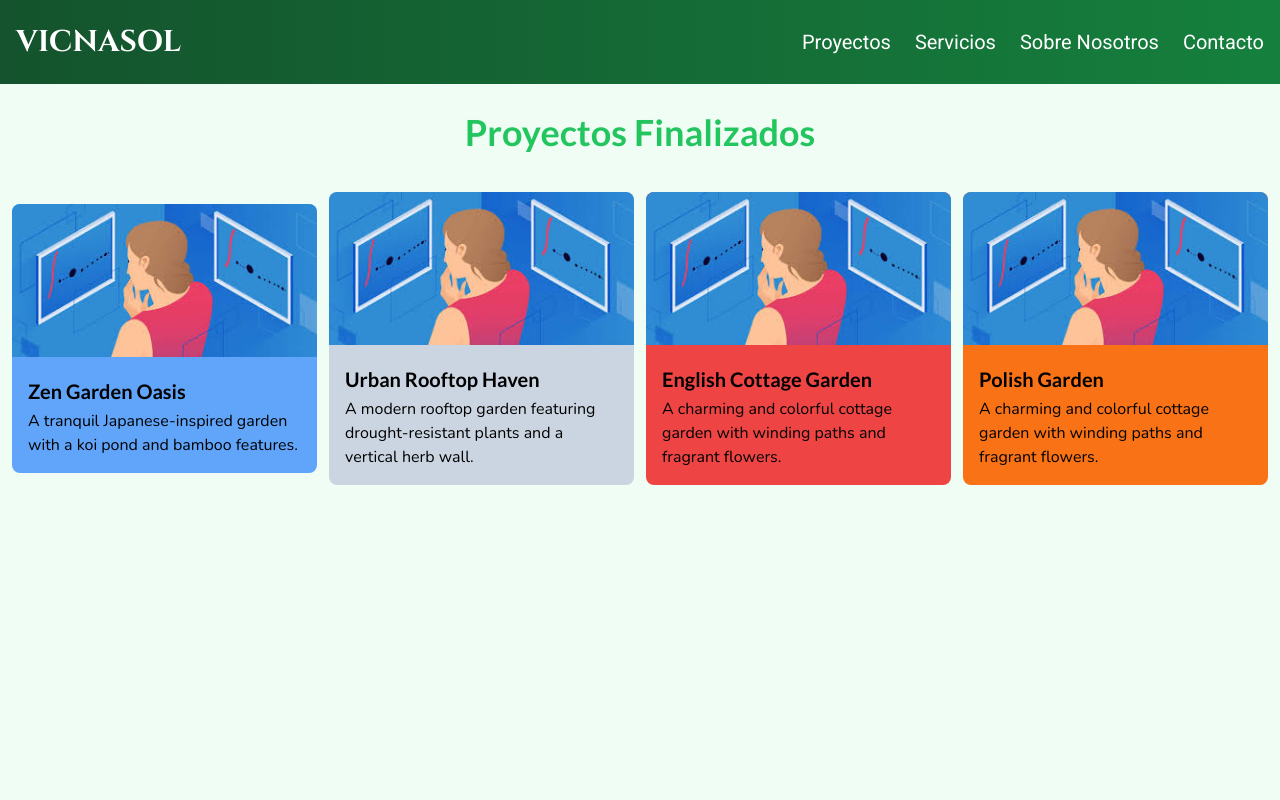
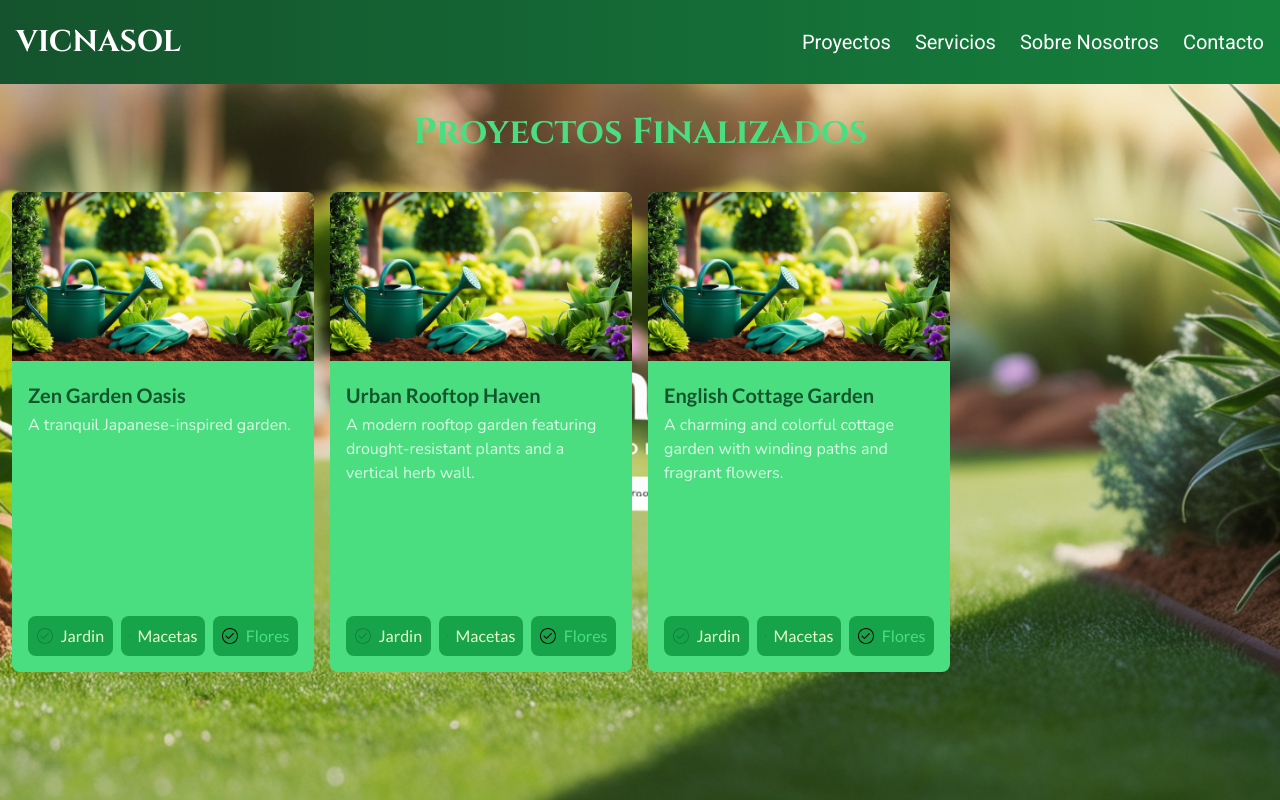
Before and after one commit to Gi4ncarlo/Vicnasol, a Next.js app in the folder vicnasol/: page /pages/Proyectos in a window 1280 px wide. Shown: the top 800 px of the page. Built offline with nearby package versions, Linux system fonts and the light colour scheme.

Commit message:
Concluyo pagina proyectos

```diff
--- a/vicnasol/src/app/pages/Contacto/page.tsx
+++ b/vicnasol/src/app/pages/Contacto/page.tsx
@@ -74,9 +74,9 @@ const Contact: NextPage = () => {
       <Image
           src="/images/vicnasolContacto.jpg"
           alt="contacto"
-          width={200}
-          height={200}
-          className="min-w-full hover:transform hover:scale-105 transition duration-200 rounded-md  sm:min-h-full p-2 rounded-sm sm:w-[200px] lg:w-[400px] lg:max-h-[700px] lg:max-w-[400px]"
+          width={1920}
+          height={1080}
+          className="min-w-full hover:transform hover:scale-105 transition duration-200 sm:min-h-full p-2 rounded-sm sm:w-[200px] lg:w-[400px] lg:max-h-[700px] lg:max-w-[400px]"
         />
         </div>
     </div>
--- a/vicnasol/src/app/pages/Proyectos/page.tsx
+++ b/vicnasol/src/app/pages/Proyectos/page.tsx
@@ -1,83 +1,80 @@
 import Image from "next/image";
+import { SlCheck } from "react-icons/sl";
 
 export default function Home() {
   return (
-    <main className="">
+    <main className="bg-[url('/images/fondo_proyectos.jpg')] bg-center bg-cover h-full min-h-screen">
       <div className="">
-        <h1 className="text-green-500 text-center text-xl font-bold font-lato pt-16 lg:text-4xl lg:pt-28">
+        <h1 className="text-green-400 text-center text-xl font-bold font-cinzel pt-16 lg:text-4xl lg:pt-28">
           Proyectos Finalizados
         </h1>
       </div>
 
-      <div className="grid grid-cols-1 my-10 sm:grid-cols-2 lg:grid-cols-4 border-s-orange-100 gap-3 m-3 place-items-center">
-        <div className="bg-blue-400 rounded-lg overflow-hidden ">
+      <div className="grid grid-cols-1 py-10 sm:grid-cols-2 lg:grid-cols-4 gap-4 lg:mx-3 place-items-center">
+        {projects.map((project, index) => (
+          <div
+            key={index}
+            className="bg-green-400 rounded-lg overflow-hidden w-full sm:max-w-xs lg:max-w-[450px] lg:h-[480px] flex flex-col
+             hover:scale-105 hover:shadow-lg transition-all delay-150"
+          >
             <Image
-            src="/images/prueba.jpg"
+              src="/images/fondo_contacto.jpg"
               alt="Imagen proyecto"
-            width={100}
-            height={100}
-            className="w-full"
+              width={1920}
+              height={1080}
+              className="w-full max-h-70 object-cover"
             />
-          <div className="p-4">
-            <h2 className="text-base font-lato font-[700] py-1 lg:text-xl">Zen Garden Oasis</h2>
-            <p className="font-nunito text-sm lg:text-base">
-              A tranquil Japanese-inspired garden with a koi pond and bamboo
-              features.
-            </p>
-          </div>
-        </div>
-        <div className="bg-slate-300 rounded-lg overflow-hidden">
-          <Image
-            src="/images/prueba.jpg"
-            alt="Imagen proyecto"
-            width={100}
-            height={100}
-            className="w-full"
-          />
-          <div className="p-4">
-          <h2 className="text-base font-lato font-[700] py-1 lg:text-xl">Urban Rooftop Haven</h2>
-          <p className="font-nunito text-sm lg:text-base">
-            A modern rooftop garden featuring drought-resistant plants and a
-            vertical herb wall.
+            <div className="p-4 flex flex-col justify-between flex-grow">
+              <div>
+                <h2 className="text-base font-lato font-[700] py-1 lg:text-xl text-green-900">
+                  {project.title}
+                </h2>
+                <p className="font-nunito text-sm lg:text-base text-green-100">
+                  {project.description}
                 </p>
               </div>
 
+              {/* EFECTOS Y ESTILOS A MODO DE EJEMPLO  */}
+              <div className="grid grid-cols-3 gap-2 mt-4 lg:mt-0">
+                <div className="rounded-lg bg-green-600 p-1 lg:p-2 flex justify-center items-center gap-2 hover:shadow-lg cursor-pointer">
+                <SlCheck className="text-green-700"/>
+                  <p className="font-lato text-lime-100">Jardin</p>
                 </div>
-        <div className="bg-red-500 rounded-lg overflow-hidden">
-          <Image
-            src="/images/prueba.jpg"
-            alt="Imagen proyecto"
-            width={100}
-            height={100}
-            className="w-full"
-          />
-          <div className="p-4">
-          <h2 className="text-base font-lato font-[700] py-1 lg:text-xl">English Cottage Garden</h2>
-          <p className="font-nunito text-sm lg:text-base">
-            A charming and colorful cottage garden with winding paths and
-            fragrant flowers.
-          </p>
+                <div className="rounded-lg bg-green-600 p-1 lg:p-2 flex justify-center items-center gap-2 hover:-translate-y-1.5 hover:shadow-lg cursor-pointer ">
+                <SlCheck/>
+                  <p className="font-lato  text-lime-100">Macetas</p>
                 </div>
-
+                <div className="rounded-lg bg-green-600 p-1 lg:p-2 flex justify-center items-center gap-2 hover:shadow-lg">
+                <SlCheck/>
+                  <p className="font-lato text-green-400">Flores</p>
                 </div>
-        <div className="bg-orange-500 rounded-lg overflow-hidden">
-          <Image
-            src="/images/prueba.jpg"
-            alt="Imagen proyecto"
-            width={100}
-            height={100}
-            className="w-full"
-          />
-          <div className="p-4">
-          <h2 className="text-base font-lato font-[700] py-1 lg:text-xl">Polish Garden</h2>
-          <p className="font-nunito text-sm lg:text-base">
-            A charming and colorful cottage garden with winding paths and
-            fragrant flowers.
-          </p>
               </div>
-
             </div>
+          </div>
+        ))}
       </div>
     </main>
   );
 }
+
+const projects = [
+  {
+    title: "Zen Garden Oasis",
+    description: "A tranquil Japanese-inspired garden.",
+  },
+  {
+    title: "Urban Rooftop Haven",
+    description:
+      "A modern rooftop garden featuring drought-resistant plants and a vertical herb wall.",
+  },
+  {
+    title: "English Cottage Garden",
+    description:
+      "A charming and colorful cottage garden with winding paths and fragrant flowers.",
+  },
+  // {
+  //   title: "Polish Garden",
+  //   description:
+  //     "A charming and colorful cottage garden with winding paths and fragrant flowers.",
+  // },
+];
```
Also changed, not shown: vicnasol/public/images/fondo_proyectos.jpg (added). Lines whose indentation alone changed are shown as unchanged.
